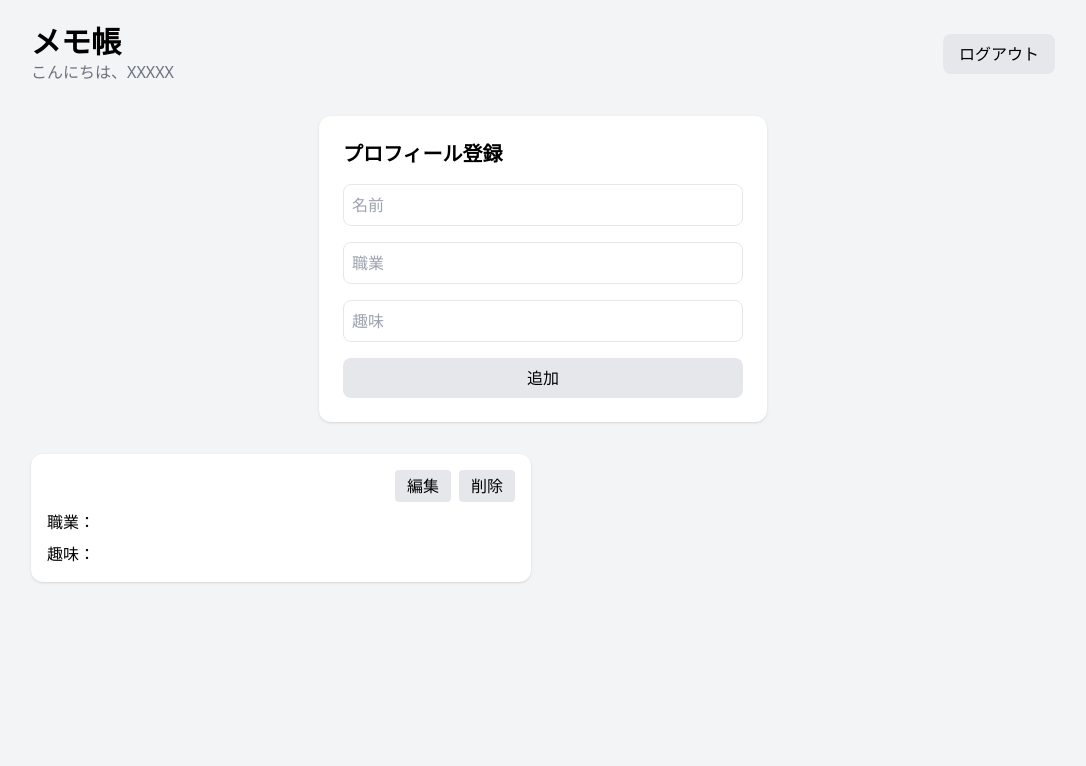
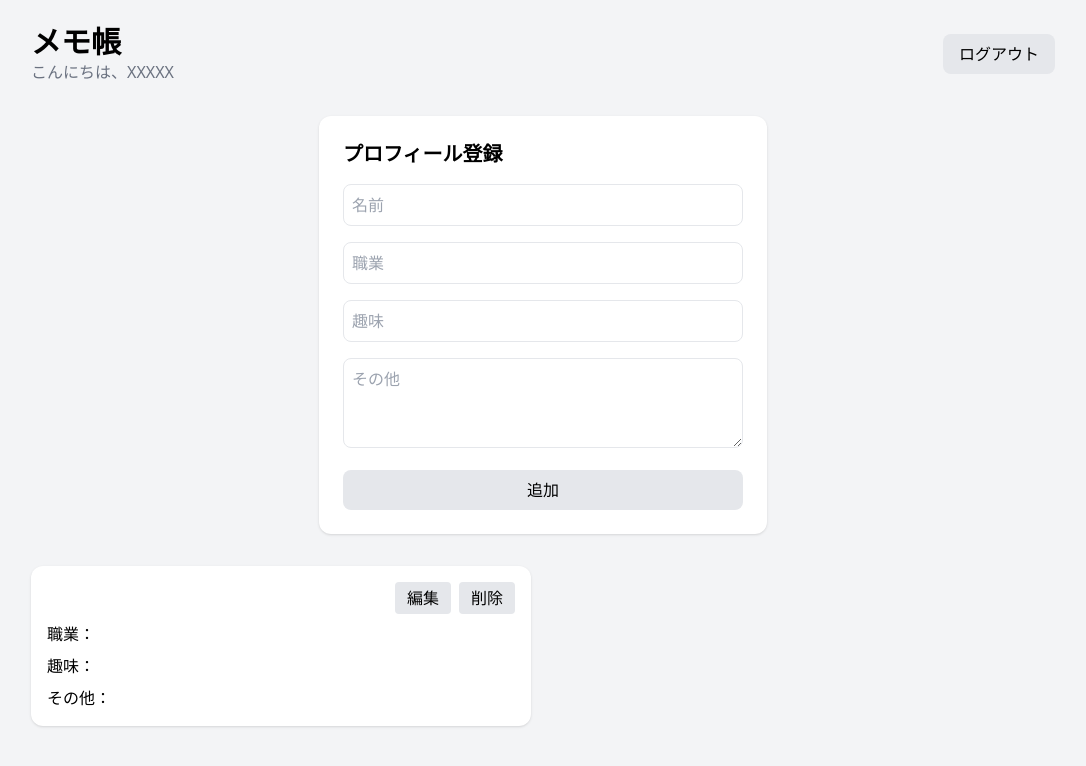
Before and after one commit to horii203/vue-memo-app, a Vue app: page / in a window 1280 px wide. Both pictures are taken after a click on the button "追加". Shown: the top 766 px of the page, without its empty margins (97-1183 px from the left). Built offline with nearby package versions, Linux system fonts and the light colour scheme.

Commit message:
「その他」追加

```diff
--- a/src/App.vue
+++ b/src/App.vue
@@ -4,11 +4,12 @@ import HeaderBar from "./components/HeaderBar.vue";
 import ProfileForm from "./components/ProfileForm.vue";
 import MemoList from "./components/MemoList.vue";
 
-// メモの型定義。name・job・hobby の3フィールドを持つ
+// メモの型定義。name・job・hobby・other の4フィールドを持つ
 type Memo = {
   name: string;
   job: string;
   hobby: string;
+  other: string;
 };
 
 // メモの配列をリアクティブな状態として管理
--- a/src/components/MemoCard.vue
+++ b/src/components/MemoCard.vue
@@ -1,9 +1,10 @@
 <script setup lang="ts">
-// 親 (MemoList) から name・job・hobby の3つを props として受け取る
+// 親 (MemoList) から name・job・hobby・other の4つを props として受け取る
 defineProps<{
   name: string;
   job: string;
   hobby: string;
+  other: string;
 }>();
 </script>
 
@@ -24,5 +25,6 @@ defineProps<{
 
     <p>職業：{{ job }}</p>
     <p>趣味：{{ hobby }}</p>
+    <p class="whitespace-pre-wrap">その他：{{ other }}</p>
   </div>
 </template>
--- a/src/components/MemoList.vue
+++ b/src/components/MemoList.vue
@@ -7,6 +7,7 @@ defineProps<{
     name: string;
     job: string;
     hobby: string;
+    other: string;
   }[];
 }>();
 </script>
@@ -20,6 +21,7 @@ defineProps<{
       :name="memo.name"
       :job="memo.job"
       :hobby="memo.hobby"
+      :other="memo.other"
     />
   </div>
 </template>
--- a/src/components/ProfileForm.vue
+++ b/src/components/ProfileForm.vue
@@ -1,26 +1,29 @@
 <script setup lang="ts">
 import { ref } from "vue";
 
-// name・job・hobby の3つをリアクティブな状態として管理
+// name・job・hobby・other の4つをリアクティブな状態として管理
 const name = ref("");
 const job = ref("");
 const hobby = ref("");
+const other = ref("");
 
 //　addMemo イベントを親 (App.vue) に向けて発火するための emit 関数を定義
 const emit = defineEmits(["addMemo"]);
 
-// addMemo イベントを発火して、name・job・hobby の値を親に渡す
+// addMemo イベントを発火して、name・job・hobby・other の値を親に渡す
 const submit = () => {
   emit("addMemo", {
     name: name.value,
     job: job.value,
     hobby: hobby.value,
+    other: other.value,
   });
 
-  // フォームをリセットするために、name・job・hobby の値を空にする
+  // フォームをリセットするために、name・job・hobby・other の値を空にする
   name.value = "";
   job.value = "";
   hobby.value = "";
+  other.value = "";
 };
 </script>
 
@@ -46,6 +49,13 @@ const submit = () => {
       placeholder="趣味"
     />
 
+    <textarea
+      v-model="other"
+      class="border rounded-lg p-2 w-full"
+      placeholder="その他"
+      rows="3"
+    />
+
     <button
       @click="submit"
       class="w-full bg-gray-200 hover:bg-gray-300 p-2 rounded-lg"
```
